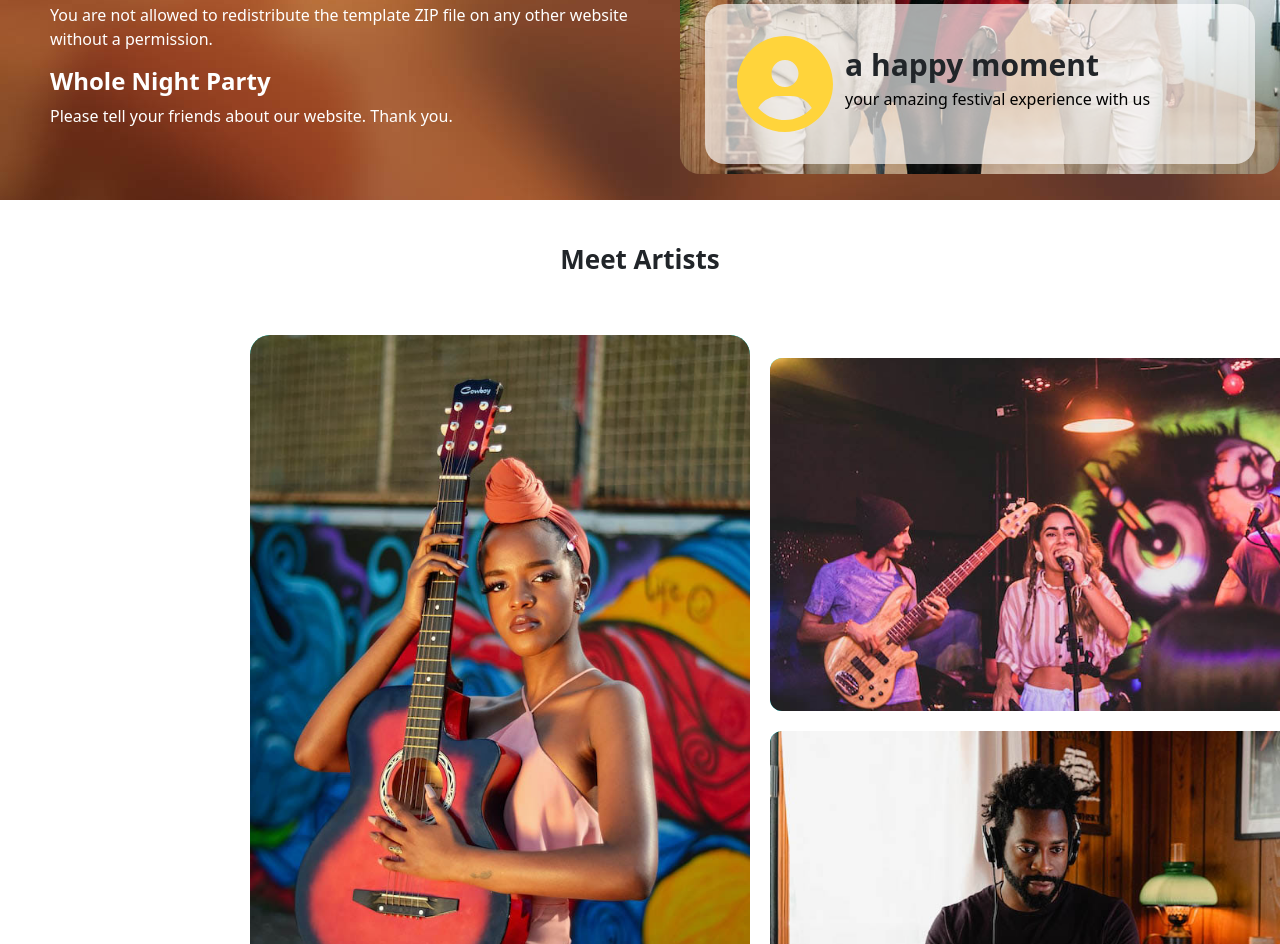
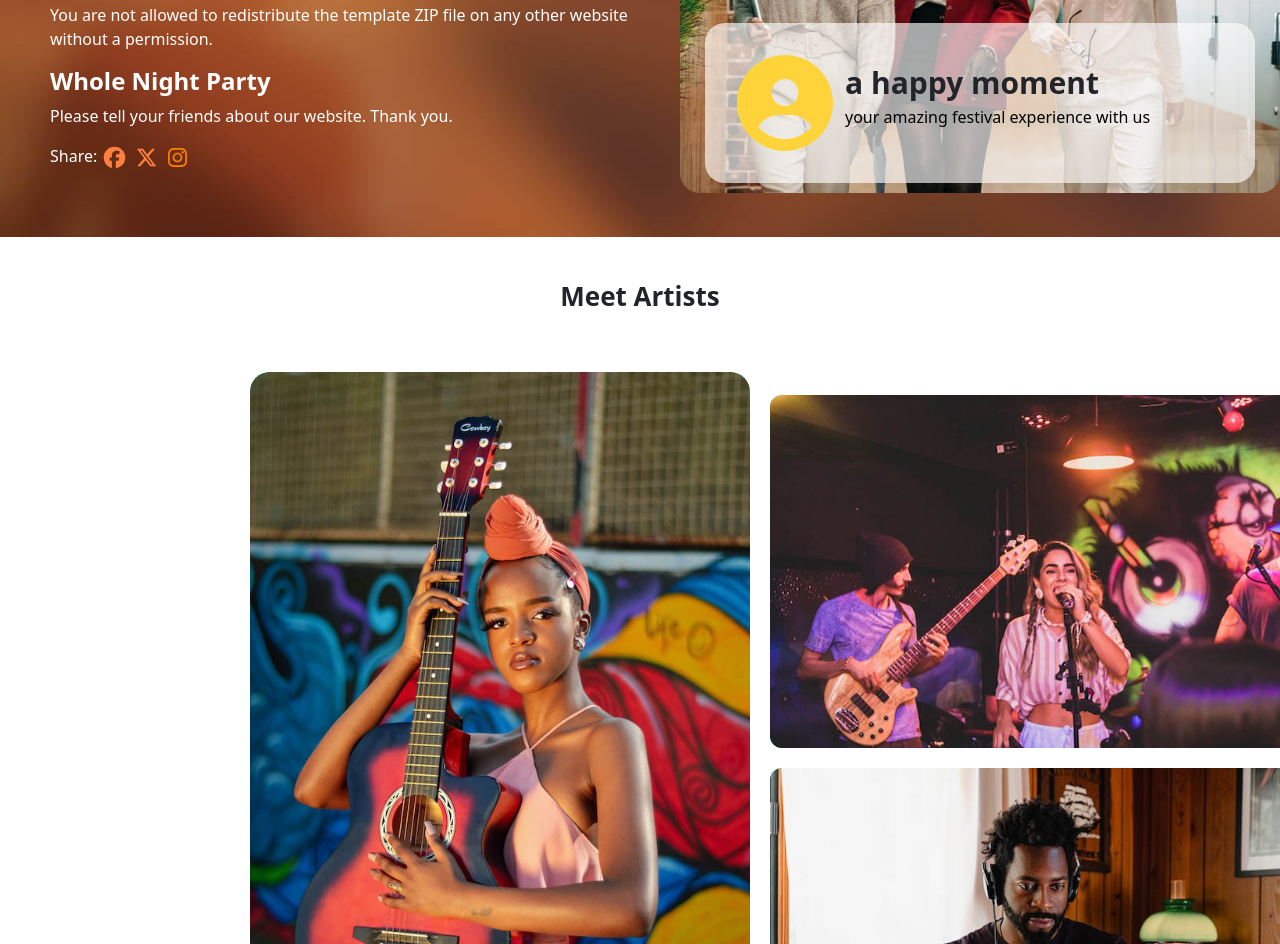
Before and after one commit to thabo-bit/FestivaLIve, a plain HTML site: page index.html in a window 1280 px wide. Shown: the part 986-1930 px from the top of the page. Drawn offline with nearby package versions, Linux system fonts and the light colour scheme.

Commit message:
Update index.html

```diff
--- a/index.html
+++ b/index.html
@@ -77,6 +77,9 @@
             <p>
                 Please tell your friends about our website. Thank you.
             </p>
+            <p>Share: <img src="/images/facebook-brands-solid-full.svg" width="27px"> <img
+                        src="/images/x-twitter-brands-solid-full.svg" width="27px"> <img
+                        src="/images/instagram-brands-solid-full .svg" width="27px"></p>
 
         </div>
 
```
